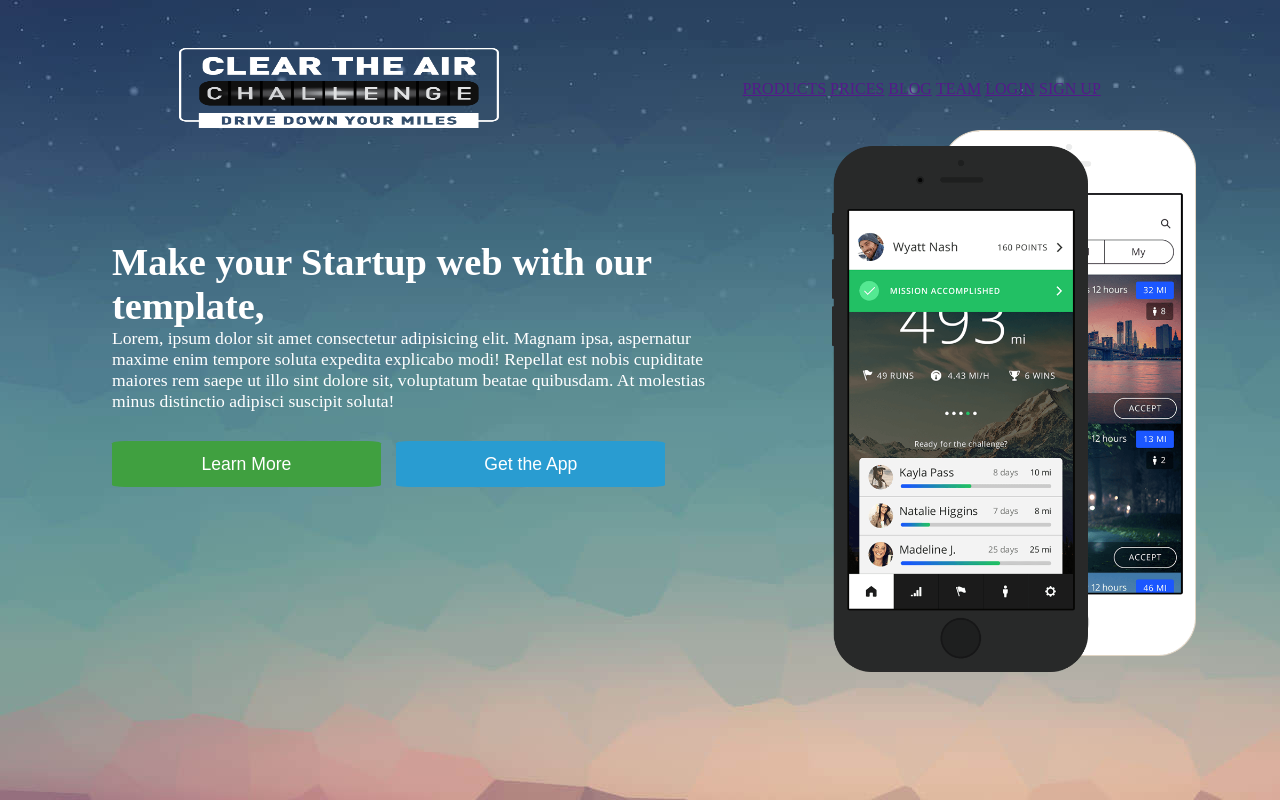
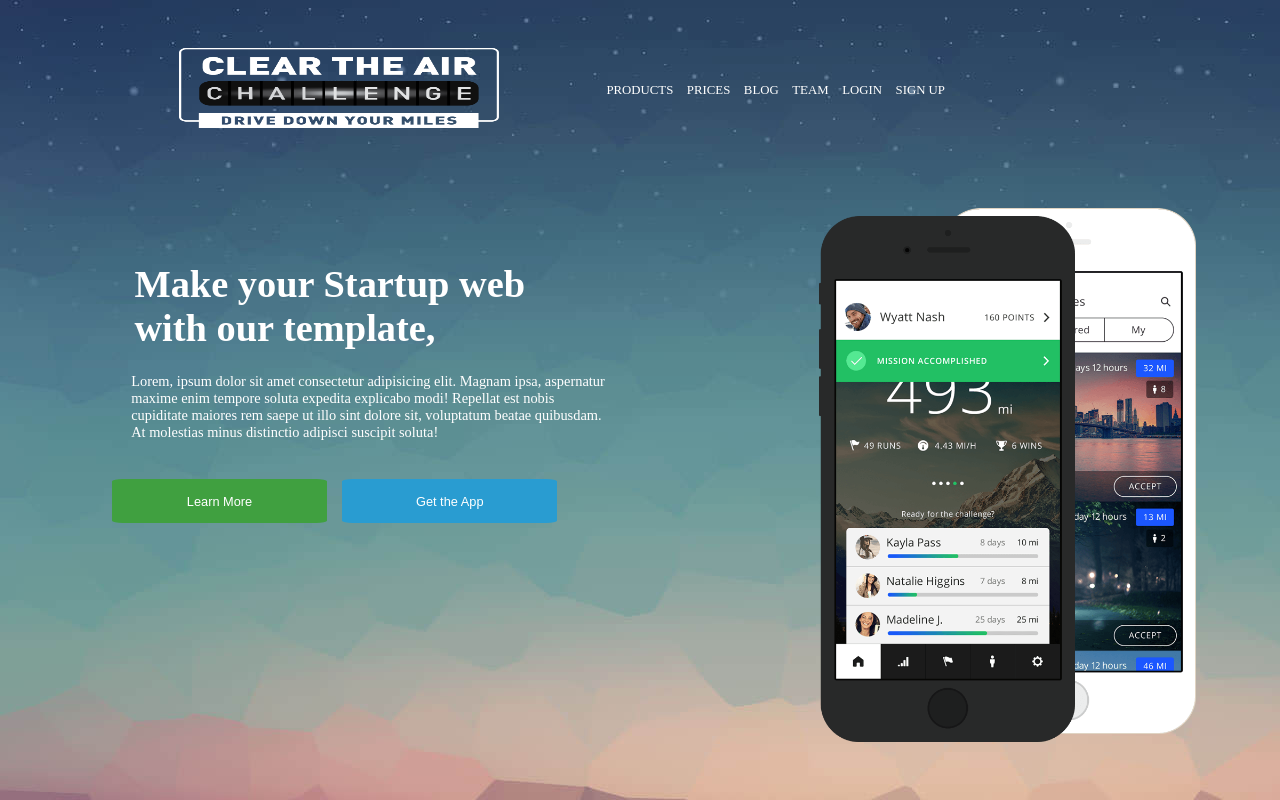
Before and after one commit to thesergioliveira/mobileApp, a plain HTML site: page index.html in a window 1280 px wide. Drawn offline with Linux system fonts and the light colour scheme.

Commit message:
transition and some minor changes to the layout

```diff
--- a/css/style.css
+++ b/css/style.css
@@ -5,11 +5,14 @@
 }
 
 :root{
+    background-image: url(../images/bg_001.jpg);
+    background-repeat: no-repeat;
 
 }
 
 body{
-    background-image: url(../images/bg_001.jpg);
+
+
 
 }
 
@@ -30,14 +33,20 @@ header div{
 /* Navigation */
 
 ul{
+    width: 45vw;
     position: absolute;
     top: 10vh;
-    right: 14vw;
+    right: 8vw;
 }
 
 ul li{
+    list-style-type: none;
     display: inline;
-    list-style-type: none;
+    margin: 0.3rem;
+    font-size: 0.8rem;
+}
+
+ul li a{
     text-decoration: none;
     color: white;
 }
@@ -45,7 +54,7 @@ ul li{
 
 /* Main content and buttons */
 .main-content {
-    width: 50vw;
+    width: 40vw;
     height: 25vh;
     margin: auto 7rem auto 7rem ;
     position: absolute;
@@ -54,36 +63,46 @@ ul li{
 h1{
     font-size: 2.4rem;
     color: white;
+    margin: 1.4rem;
 }
 
-div div {
-    font-size: 1.1rem;
+.text{
+    font-size: 0.9rem;
     color: white;
+    margin: 0.6rem;
+    padding-left: 0.6rem;
 }
-
 
 .b-one{
     background-color: rgb(64, 160, 64);
     color: white;
-    font-size: 1.1rem;
-    padding: 0.8rem 1.4rem;
+    font-size: 0.8rem;
+    padding: 0.9rem 0.5rem;
     width: 42%;
     border-radius: 5%;
     border:white;
     border-color: none;
     margin-top: 1.8rem;
+    border-left: 0.6rem;
+    transition: 400ms;
 
 }
 .b-two{
     background-color: rgb(41, 156, 209);
     color: white;
-    font-size: 1.1rem;
-    padding: 0.8rem;
+    font-size: 0.8rem;
+    padding: 0.9rem 0.5rem;
     width: 42%;
     border-radius: 5%;
     border:white;
     border-color: none;
     margin-left: 0.7rem;
+    transition: 400ms;
+}
+
+.b-one:hover, .b-two:hover{
+    opacity: 0.6;
+    transform: scale(1.05);
 }
 
 
@@ -92,7 +111,7 @@ div div {
 [alt^="white"]{
     width: 20vw;
     position: absolute;
-    bottom: 18vh;
+    top: 26vh;
     right:6.6vw;
     z-index: -1;
 
@@ -101,8 +120,8 @@ div div {
 [alt^="black"]{
     width: 20vw;
     position: absolute;
-    bottom: 16vh;
-    right:15vw;
+    top: 27vh;
+    right:16vw;
     z-index: 1;
 
 }
--- a/index.html
+++ b/index.html
@@ -27,9 +27,10 @@
             <div>
                 <h1>Make your Startup web with our template,</h1>
             </div>
-            <div>Lorem, ipsum dolor sit amet consectetur adipisicing elit. Magnam ipsa, aspernatur maxime enim tempore
+            <div class="text">Lorem, ipsum dolor sit amet consectetur adipisicing elit. Magnam ipsa, aspernatur maxime enim tempore
                 soluta expedita explicabo modi! Repellat est nobis cupiditate maiores rem saepe ut illo sint dolore sit,
-                voluptatum beatae quibusdam. At molestias minus distinctio adipisci suscipit soluta!</div>
+                voluptatum beatae quibusdam. At molestias minus distinctio adipisci suscipit soluta!
+            </div>
             <div>
                 <button class="b-one">Learn More</button>
                 <button class="b-two">Get the App</button>
```
